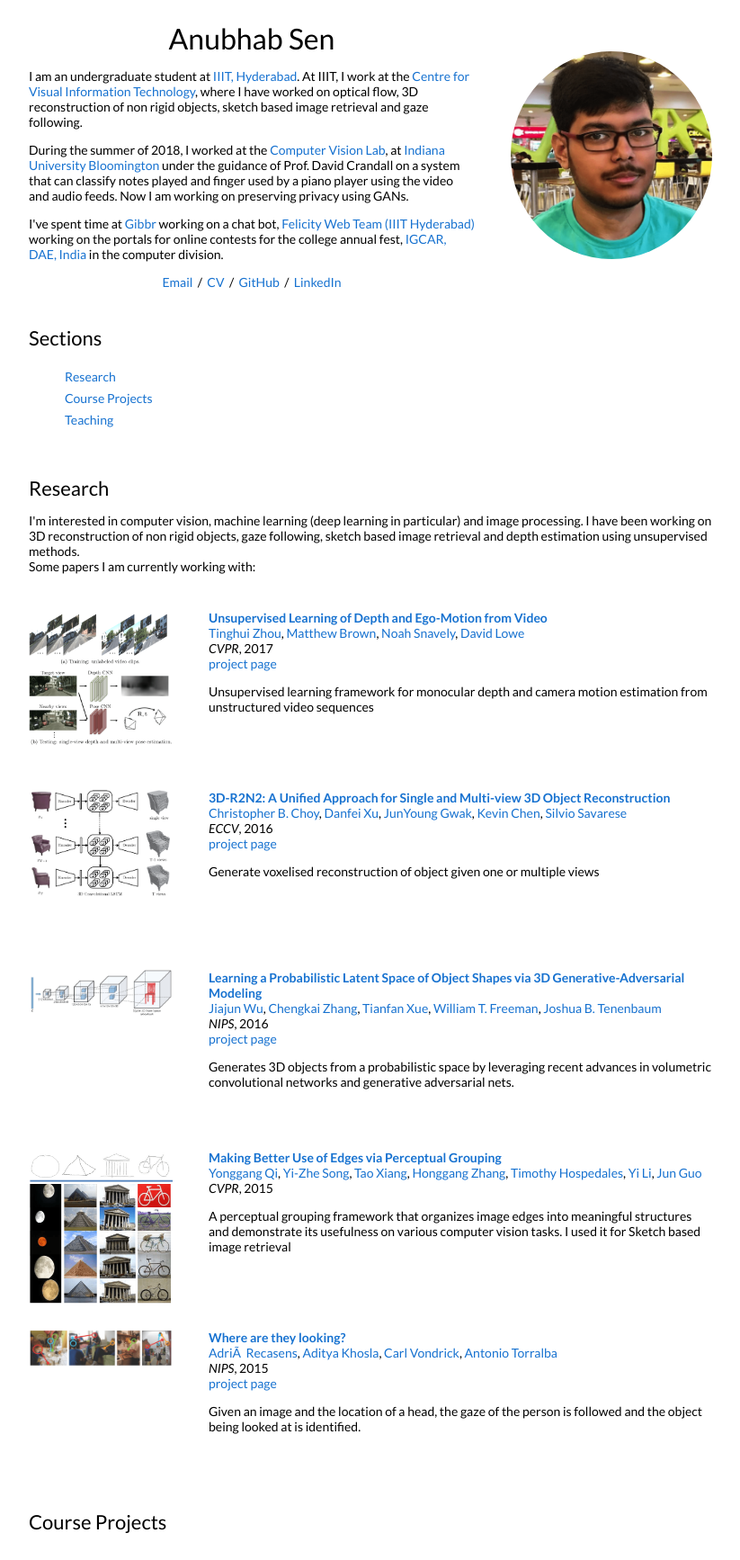
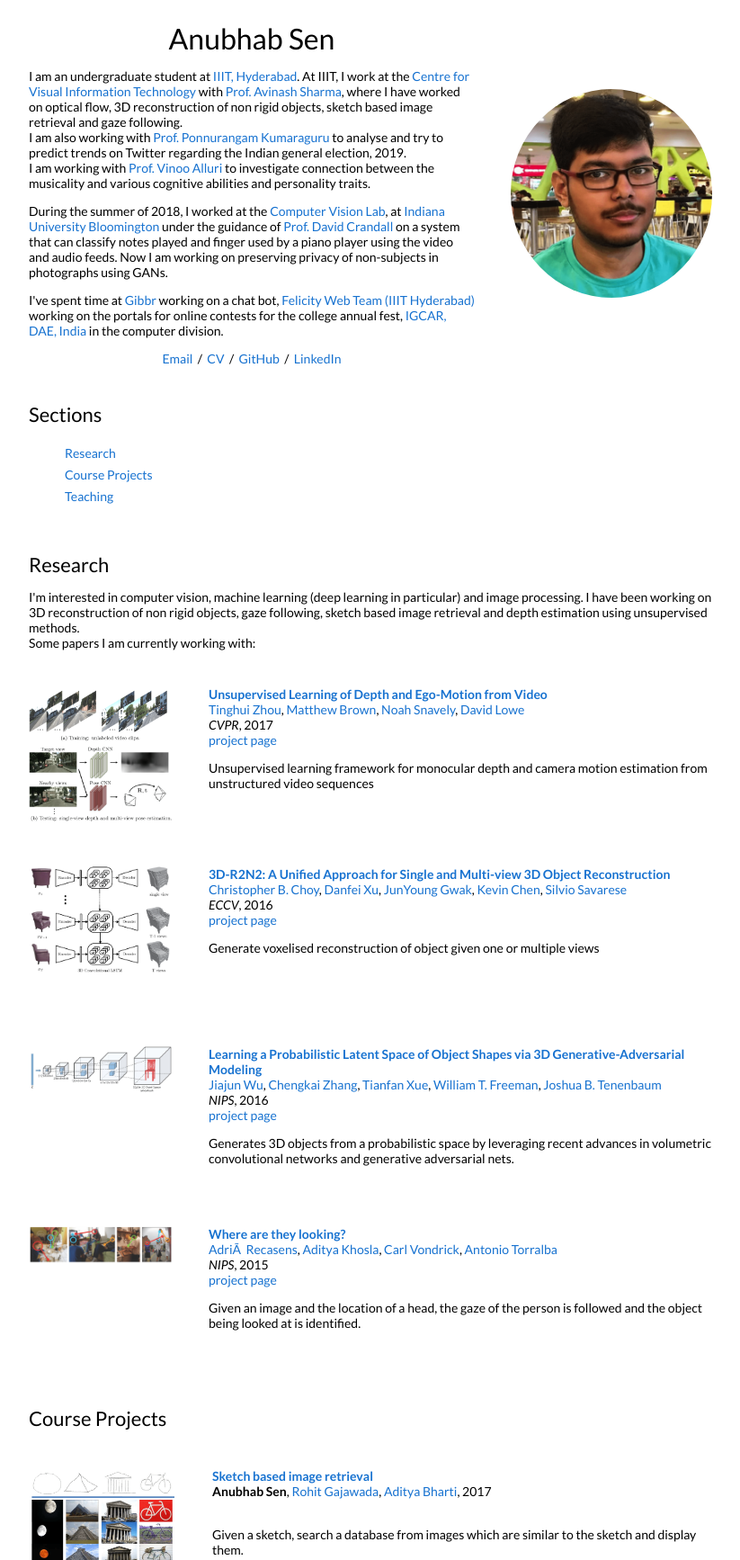
Before and after one commit to anubhabsen/anubhabsen.github.io, a plain HTML site: page index.html in a window 1280 px wide. Shown: the part 5-1739 px from the top of the page at 90% size, without its empty margins (228-1051 px from the left). Drawn offline with Linux system fonts and the light colour scheme.

Commit message:
new research exp

```diff
--- a/index.html
+++ b/index.html
@@ -19,10 +19,12 @@
           <name>Anubhab Sen</name>
         </p>
         <p>
-        	I am an undergraduate student at <a href="https://www.iiit.ac.in/">IIIT, Hyderabad</a>. At IIIT, I work at the <a href="http://cvit.iiit.ac.in">Centre for Visual Information Technology</a>, where I have worked on optical flow, 3D reconstruction of non rigid objects, sketch based image retrieval and gaze following.
+        	I am an undergraduate student at <a href="https://www.iiit.ac.in/">IIIT, Hyderabad</a>. At IIIT, I work at the <a href="http://cvit.iiit.ac.in">Centre for Visual Information Technology</a> with <a href="https://www.iiit.ac.in/people/faculty/asharma/">Prof. Avinash Sharma</a>, where I have worked on optical flow, 3D reconstruction of non rigid objects, sketch based image retrieval and gaze following.<br>
+          I am also working with <a href="https://www.iiitd.ac.in/pk">Prof. Ponnurangam Kumaraguru</a> to analyse and try to predict trends on Twitter regarding the Indian general election, 2019.<br>
+          I am working with <a href="https://www.iiit.ac.in/people/faculty/vinoo-alluri/">Prof. Vinoo Alluri</a> to investigate connection between the musicality and various cognitive abilities and personality traits.
         </p>
         <p>
-        	During the summer of 2018, I worked at the <a href="https://vision.soic.indiana.edu">Computer Vision Lab</a>, at <a href="https://indiana.edu">Indiana University Bloomington</a> under the guidance of Prof. David Crandall on a system that can classify notes played and finger used by a piano player using the video and audio feeds. Now I am working on preserving privacy using GANs.
+        	During the summer of 2018, I worked at the <a href="https://vision.soic.indiana.edu">Computer Vision Lab</a>, at <a href="https://indiana.edu">Indiana University Bloomington</a> under the guidance of <a href="https://www.cs.indiana.edu/~djcran/">Prof. David Crandall</a> on a system that can classify notes played and finger used by a piano player using the video and audio feeds. Now I am working on preserving privacy of non-subjects in photographs using GANs.
         </p>
         <p>
           I've spent time at <a href="https://www.zaubacorp.com/company/GIBBR-TECHNOLOGIES-PRIVATE-LIMITED/U72300TG2015PTC100253">Gibbr</a> working on a chat bot, <a href="https://www.iiit.ac.in">Felicity Web Team (IIIT Hyderabad)</a> working on the portals for online contests for the college annual fest, <a href="http://www.igcar.gov.in">IGCAR, DAE, India</a> in the computer division.
@@ -147,32 +149,6 @@
       <tr onmouseout="friendly_stop()" onmouseover="friendly_start()" >
         <td width="25%">
           <div class="one">
-          <div class="two" id = 'friendly_image'><img width="100%" src='./imgs/sbir.png'></div>
-          <img width="100%" src='./imgs/sbir.png'>
-          </div>
-          <script type="text/javascript">
-          function friendly_start() {
-          document.getElementById('friendly_image').style.opacity = "1";
-          }
-          function friendly_stop() {
-          document.getElementById('friendly_image').style.opacity = "0";
-          }
-          friendly_stop()
-          </script>
-        </td>
-        <td valign="top" width="75%">
-          <p><a href="www.eecs.qmul.ac.uk/~tmh/papers/qi2015grouping.pdf">
-          <papertitle>Making Better Use of Edges via Perceptual Grouping</papertitle></a><br>
-            <a href="">Yonggang Qi</a>, <a href=""> Yi-Zhe Song</a>, <a href=""> Tao Xiang</a>, <a href=""> Honggang Zhang</a>, <a href=""> Timothy Hospedales</a>, <a href=""> Yi Li</a>, <a href=""> Jun Guo</a><br>
-          <em>CVPR</em>, 2015 <br>
-          <!-- <a href="">project page</a> -->
-          <p></p>
-          <p>A perceptual grouping framework that organizes image edges into meaningful structures and demonstrate its usefulness on various computer vision tasks. I used it for Sketch based image retrieval</p>
-        </td>
-      </tr>
-      <tr onmouseout="friendly_stop()" onmouseover="friendly_start()" >
-        <td width="25%">
-          <div class="one">
           <div class="two" id = 'friendly_image'><img width="100%" src='./imgs/gazefollow.png'></div>
           <img width="100%" src='./imgs/gazefollow.png'>
           </div>
@@ -278,7 +254,7 @@
         <td width="25%"><img src="./imgs/machine_learning.jpg" alt="graphics" width="160"></td>
         <td width="75%" valign="center">
         <p>
-          <papertitle>Machine Learning Monsoon 2018 - Teaching Assistant</papertitle>
+          <papertitle>Machine Learning (Monsoon 2018) - Teaching Assistant</papertitle>
           <p>Course with over 250 students including Bachelors, Masters, PhD and professionals registered.</p>
           <br><br>
           <br>
@@ -289,7 +265,7 @@
         <td width="25%"><img src="./imgs/graphics.jpg" alt="graphics" width="160"></td>
         <td width="75%" valign="center">
         <p>
-          <papertitle>Computer Graphics Spring 2018 - Teaching Assistant</papertitle>
+          <papertitle>Computer Graphics (Spring 2018) - Teaching Assistant</papertitle>
           <p>Course with over 150 undergraduates registered.</p>
           <br><br>
           <br>
@@ -300,7 +276,7 @@
         <td width="25%"><img src="./imgs/os.jpg" alt="os" width="160"></td>
         <td width="75%" valign="center">
         <p>
-          <papertitle>Operating Systems Monsoon 2017 - Teaching Assistant</papertitle>
+          <papertitle>Operating Systems (Monsoon 2017) - Teaching Assistant</papertitle>
           <p>Course with over 150 undergraduates registered.</p>
           <br><br>
           <br>
```
